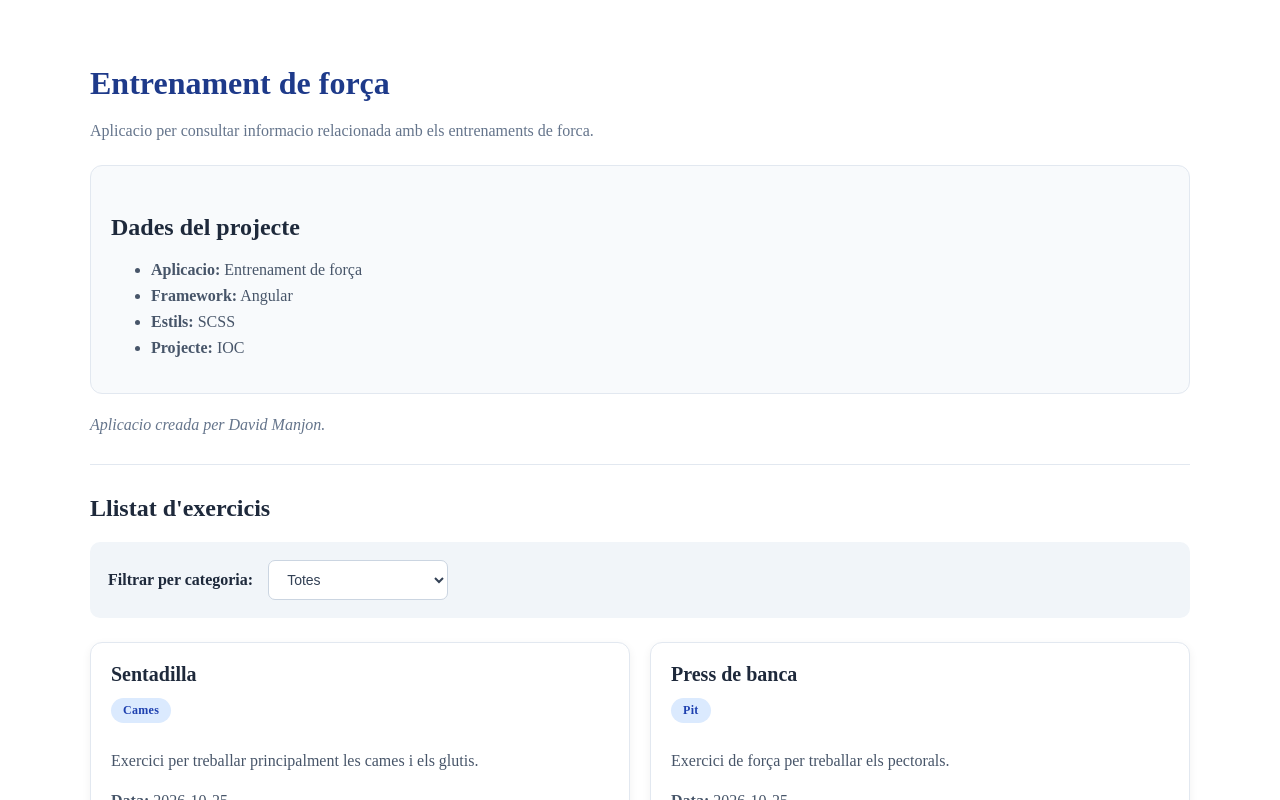
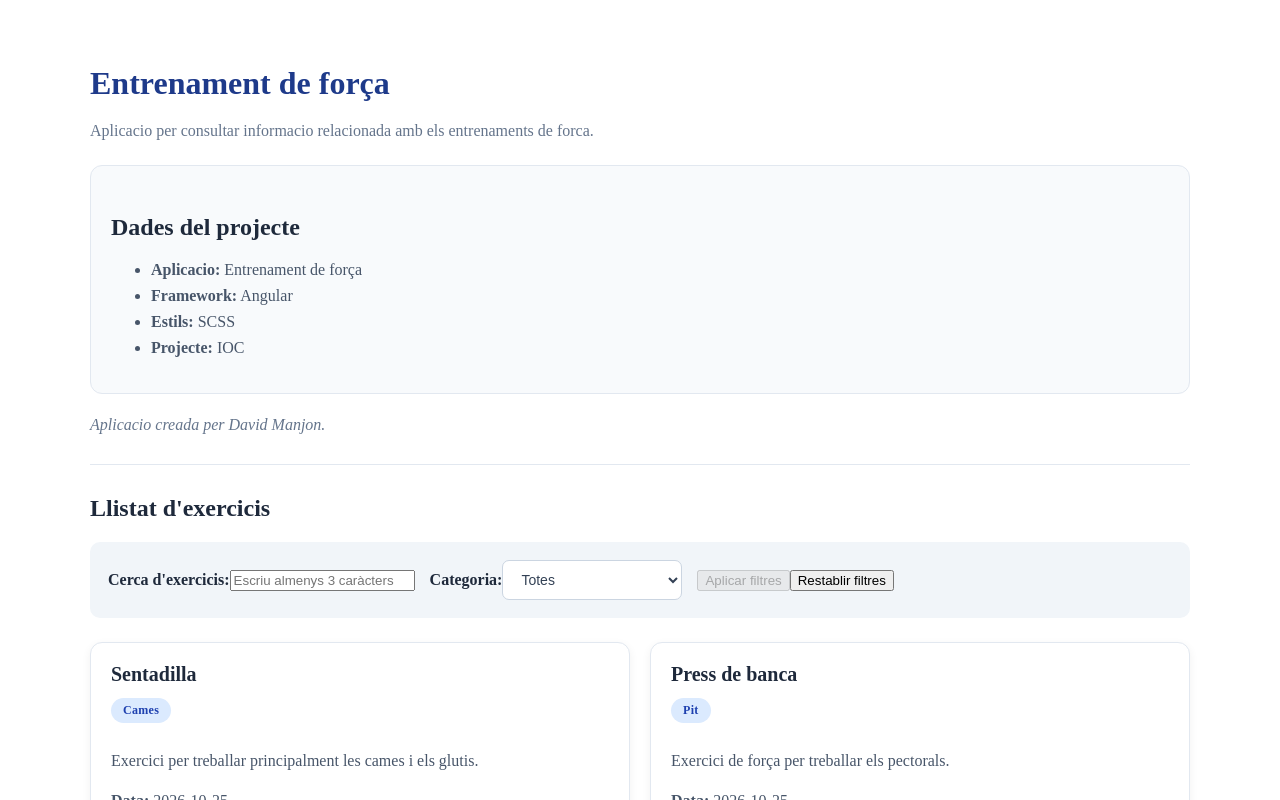
Before and after one commit to DavidManjon/ioc-angular-entrenaments-forca-david-manjon, an Angular app: page / in a window 1280 px wide. Shown: the top 800 px of the page. Built offline with nearby package versions, Linux system fonts and the light colour scheme.

Commit message:
feat: add validated exercise filters form

```diff
--- a/src/app/app.component.html
+++ b/src/app/app.component.html
@@ -26,7 +26,7 @@
     <h2>Llistat d'exercicis</h2>
 
     <app-exercici-filters
-      (filtreCanviat)="aplicarFiltre($event)"
+      (filtreCanviat)="aplicarFiltres($event)"
     />
 
     <app-exercici-list
--- a/src/app/app.component.ts
+++ b/src/app/app.component.ts
@@ -24,16 +24,19 @@ export class App {
   public exercicisFiltrats: Exercici[] = [...this.exercicis];
   public exerciciSeleccionat: Exercici | null = null;
 
-  public aplicarFiltre(categoria: string): void {
-    if (categoria === 'Totes') {
-      this.exercicisFiltrats = [...this.exercicis];
-      return;
-    }
+  public aplicarFiltres(filtres: { text: string; categoria: string }): void {
+  this.exercicisFiltrats = this.exercicis.filter(exercici => {
+    const coincideixText = exercici.nom
+      .toLowerCase()
+      .includes(filtres.text.trim().toLowerCase());
 
-    this.exercicisFiltrats = this.exercicis.filter(
-      exercici => exercici.categoria === categoria
-    );
-  }
+    const coincideixCategoria =
+      filtres.categoria === 'Totes' ||
+      exercici.categoria === filtres.categoria;
+
+    return coincideixText && coincideixCategoria;
+  });
+}
 
   public seleccionarExercici(exercici: Exercici): void {
     this.exerciciSeleccionat = exercici;
--- a/src/app/components/exercici-filters/exercici-filters.component.html
+++ b/src/app/components/exercici-filters/exercici-filters.component.html
@@ -1,13 +1,52 @@
-<div class="filters">
-  <label for="categoria">Filtrar per categoria:</label>
+<form #formulari="ngForm" class="filters" (ngSubmit)="aplicarFiltres()">
+
+  <div class="form-field">
+    <label for="textCerca">Cerca d'exercicis:</label>
+
+    <input
+      id="textCerca"
+      name="textCerca"
+      type="text"
+      [(ngModel)]="textCerca"
+      required
+      minlength="3"
+      #camptext="ngModel"
+      placeholder="Escriu almenys 3 caràcters"
+    >
+
+    @if (camptext.invalid && (camptext.dirty || camptext.touched)) {
+      <small class="error">
+        @if (camptext.errors?.['required']) {
+          El camp de cerca és obligatori.
+        } @else if (camptext.errors?.['minlength']) {
+          El text ha de tenir com a mínim 3 caràcters.
+        }
+      </small>
+    }
+  </div>
+
+  <div class="form-field">
+    <label for="categoria">Categoria:</label>
 
     <select
       id="categoria"
-    #categoriaselect
-    (change)="seleccionarCategoria(categoriaselect.value)"
+      name="categoria"
+      [(ngModel)]="categoriaSeleccionada"
     >
       @for (categoria of categories; track categoria) {
         <option [value]="categoria">{{ categoria }}</option>
       }
     </select>
   </div>
+
+  <div class="form-actions">
+    <button type="submit" [disabled]="formulari.invalid">
+      Aplicar filtres
+    </button>
+
+    <button type="button" (click)="restablirFiltres()">
+      Restablir filtres
+    </button>
+  </div>
+
+</form>
--- a/src/app/components/exercici-filters/exercici-filters.component.ts
+++ b/src/app/components/exercici-filters/exercici-filters.component.ts
@@ -1,15 +1,18 @@
-
 import { Component, Output, EventEmitter } from '@angular/core';
+import { FormsModule } from '@angular/forms';
 
 @Component({
   selector: 'app-exercici-filters',
-  imports: [],
+  imports: [FormsModule],
   templateUrl: './exercici-filters.component.html',
   styleUrl: './exercici-filters.component.scss',
 })
 export class ExerciciFilters {
 
-  @Output() filtreCanviat = new EventEmitter<string>();
+  @Output() filtreCanviat = new EventEmitter<{ text: string; categoria: string }>();
+
+  public textCerca: string = '';
+  public categoriaSeleccionada: string = 'Totes';
 
   public categories: string[] = [
     'Totes',
@@ -22,7 +25,20 @@ export class ExerciciFilters {
     'Abdominals'
   ];
 
-  public seleccionarCategoria(categoria: string): void {
-    this.filtreCanviat.emit(categoria);
+  public aplicarFiltres(): void {
+    this.filtreCanviat.emit({
+      text: this.textCerca,
+      categoria: this.categoriaSeleccionada
+    });
+  }
+
+  public restablirFiltres(): void {
+    this.textCerca = '';
+    this.categoriaSeleccionada = 'Totes';
+
+    this.filtreCanviat.emit({
+      text: '',
+      categoria: 'Totes'
+    });
   }
 }
```
Lines whose indentation alone changed are shown as unchanged.
